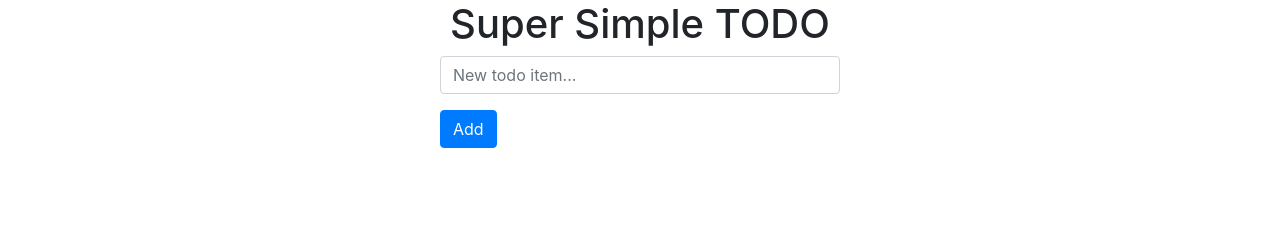
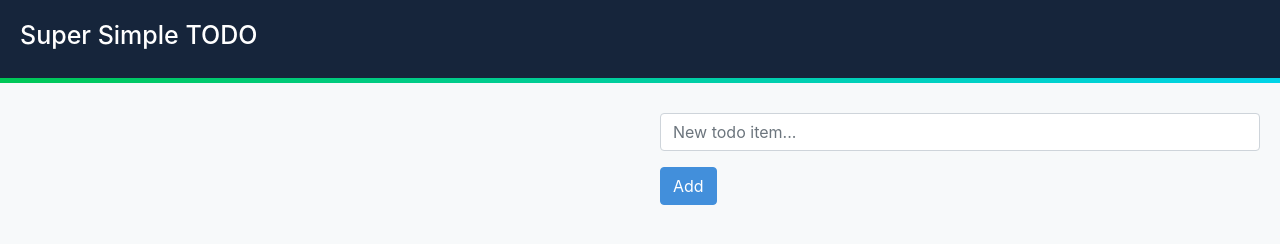
Before and after one commit to FocusVision/DE-interview, a plain HTML site: page static/index.html in a window 1280 px wide. Drawn offline with nearby package versions, Linux system fonts and the light colour scheme; no server answers.

Commit message:
add some nicer styles

```diff
--- a/static/css/style.css
+++ b/static/css/style.css
@@ -1,16 +1,42 @@
+body {
+  height: 100vh;
+  background: #F7F9FA;
+}
+
+#header {
+  background: #16253B;
+  border-image: linear-gradient(111deg, #00c753, #00d4e8) 1 100%;
+  border-image-slice: 1;
+  border-bottom: 5px solid #cbcbcb;
+  margin-bottom: 30px;
+}
+
 h1 {
-  text-align: center;
+  text-align: left;
+  font-size: 25px;
+  color: #FFF;
+  padding: 20px 0 20px 20px;
 }
 
 form {
   margin-top: 10px;
-  max-width: 400px;
+  max-width: 600px;
   margin: auto;
 }
 
+form input {
+  border-radius: 2px;
+}
+
 .card {
-  max-width: 400px;
+  max-width: 600px;
   margin: 10px auto;
+  border-color: #E4E8EB;
+  border-radius: 2px;
+}
+
+.card:first-child {
+  margin-top: 0px;
 }
 
 .card-text {
@@ -18,6 +44,33 @@ form {
   margin-bottom: 10px;
 }
 
-.card-text:last-child {
+#todo-list, #form {
+  display: inline-block
+}
+
+#todo-list {
+  height: 75vh;
+  overflow-y: scroll;
+  border-radius: 5px;
   margin-bottom: 10px;
 }
+
+.btn-primary {
+  background: #428FDB;
+  border-color: #428FDB;
+}
+
+.btn-success {
+  background: #39A84C;
+  border-color: #39A84C;
+}
+
+.btn-danger {
+  background: #F5496C;
+  border-color: #F5496C;
+}
+
+.badge-success {
+  color: #39A84C;
+  background: #CEF5D4;
+}
--- a/static/index.html
+++ b/static/index.html
@@ -4,12 +4,16 @@
   <link rel="stylesheet" href="/css/style.css"/>
 </head>
 <body>
-  <div id="app" class="container-fluid">
+  <div id="header">
     <h1>Super Simple TODO</h1>
-
-    <div id="todo-list">
   </div>
 
+  <div id="app" class="container-fluid">
+    <div class="row">
+      <div id="todo-list" class="col-md">
+      </div>
+
+      <div id="form" class="col-md">
         <form id="new-todo">
           <div class="form-group">
             <input class="form-control" type="text" name="note" placeholder="New todo item..."/>
@@ -17,6 +21,8 @@
           <button class="btn btn-primary" type="submit">Add</button>
         </form>
       </div>
+    </div>
+  </div>
 
   <script src="https://code.jquery.com/jquery-3.3.1.min.js" integrity="sha256-FgpCb/KJQlLNfOu91ta32o/NMZxltwRo8QtmkMRdAu8=" crossorigin="anonymous"></script>
   <script src="/js/app.js"></script>
--- a/static/js/app.js
+++ b/static/js/app.js
@@ -45,7 +45,7 @@
                     <span class="badge badge-success">Done</span>
                     <p type="text" class="card-text"></p>
                     <button id="delete-${task.id}" class="btn btn-sm btn-danger">Delete</button>
-                    <button id="complete-${task.id}" class="btn btn-sm btn-primary">Complete</button>
+                    <button id="complete-${task.id}" class="btn btn-sm btn-success">Complete</button>
                 </div>
             </div>
         `);
@@ -61,7 +61,7 @@
         }
         $deleteBtn.click(handleDelete);
         $task.find('.card-text').text(task.note);
-        $TODO_LIST.append($task);
+        $TODO_LIST.prepend($task);
     }
 
     function handleDelete(evt) {
```
Lines whose indentation alone changed are shown as unchanged.
